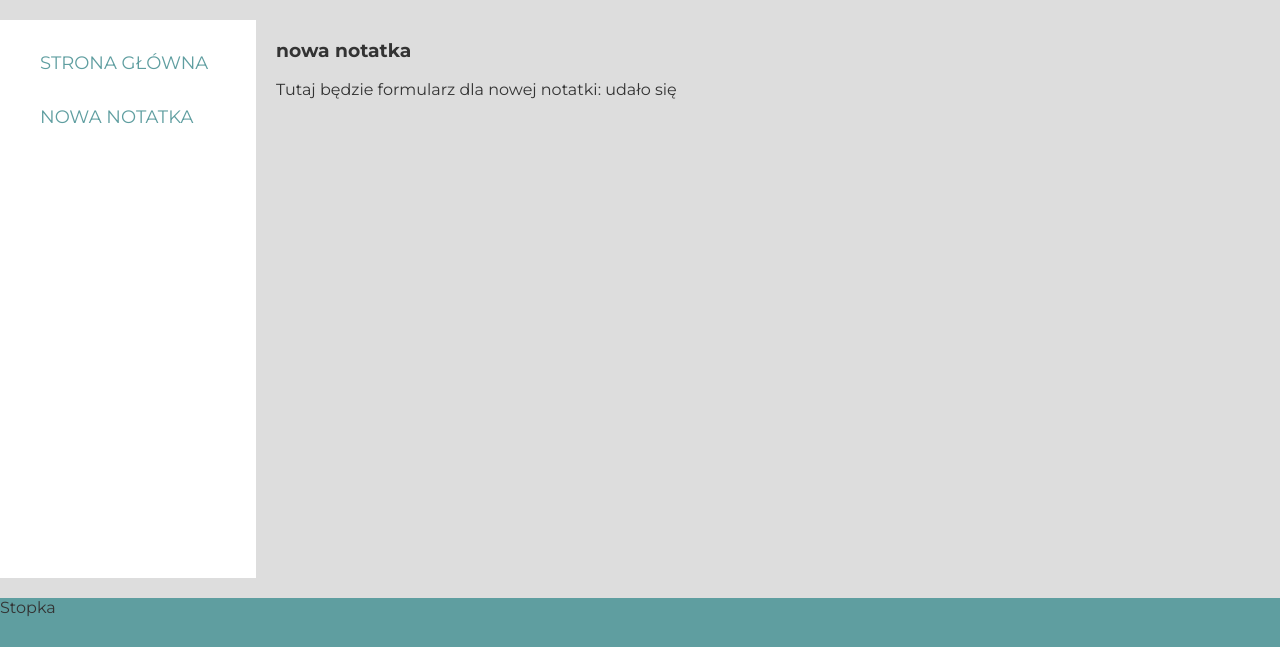
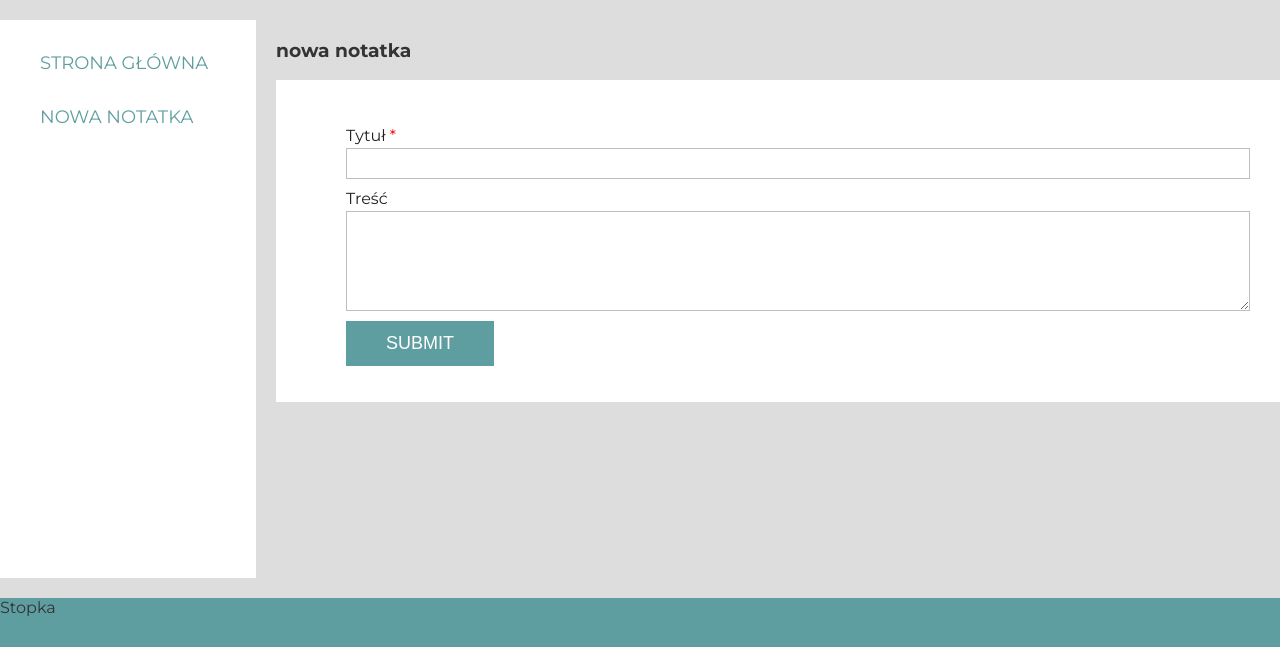
Before and after one commit to Adamall123/udemy-course-notes-clear-php7.4, a PHP site: page /?action=create in a window 1280 px wide. Shown: the part 153-800 px from the top of the page. Run offline with PHP 8.4, Linux system fonts and the light colour scheme; some libraries are stand-ins or nearby versions.

Commit message:
add form for adding notes and display in the view

```diff
--- a/index.php
+++ b/index.php
@@ -26,8 +26,16 @@ $view = new View();
 
 $viewParams = [];
 if($action === 'create') {
+    $created = false;
     $page = 'create';
-    $viewParams['resultCreate'] = "udało się";
+    if(!empty($_POST)){
+        $created = true;
+        $viewParams = [
+            'title' => $_POST['title'],
+            'description' => $_POST['description']
+        ];
+    }
+    $viewParams['created'] = $created;
 }
 else {
     $page = 'list';
--- a/templates/pages/create.php
+++ b/templates/pages/create.php
@@ -1,6 +1,28 @@
 <div>
      <h3>nowa notatka</h3>
     <div>
-        Tutaj będzie formularz dla nowej notatki:  <?php echo $params['resultCreate'] ?>
+        <?php if ($params['created']): ?>
+        <div>
+            <div>Tytuł: <?php echo $params['title'] ?></div>
+            <div>Treść: <?php echo $params['description'] ?></div>
+        </div>
+        <?php else: ?>
+        <form class="note-from" action="/?action=create" method="post">
+            <ul>
+                <li>
+                    <label>Tytuł <span class="required">*
+                    </span></label>
+                    <input type="text" name="title" class="field-long"/>
+                </li>
+                <li>
+                    <label>Treść</label>
+                    <textarea name="description" id="field5" class="field-long field-textarea"></textarea>
+                </li>
+                <li>
+                    <input type="submit" value="Submit">
+                </li>
+            </ul>
+        </form>
+      <?php endif; ?>
     </div>
 </div>
```
